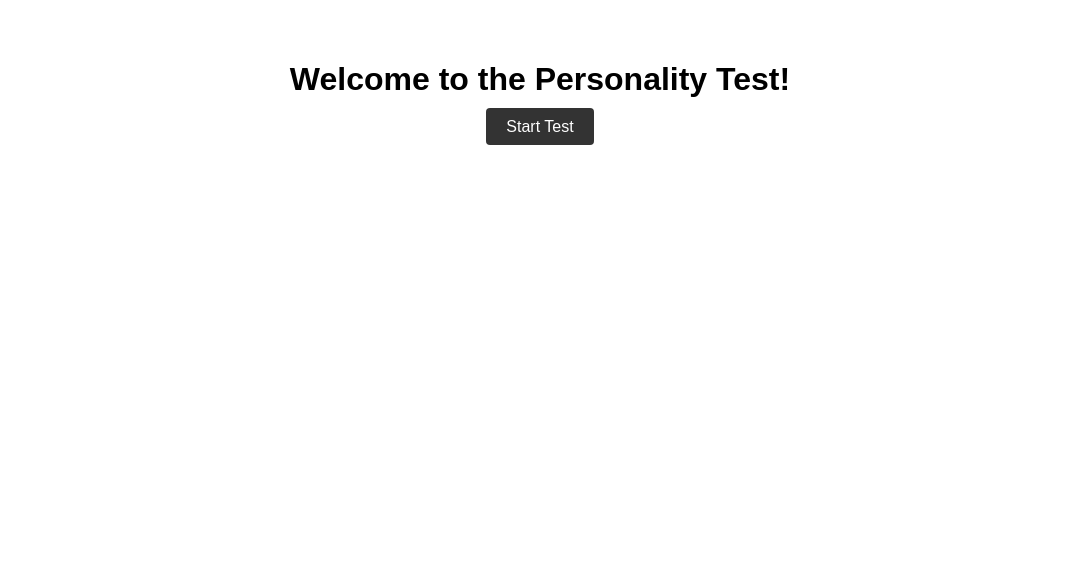
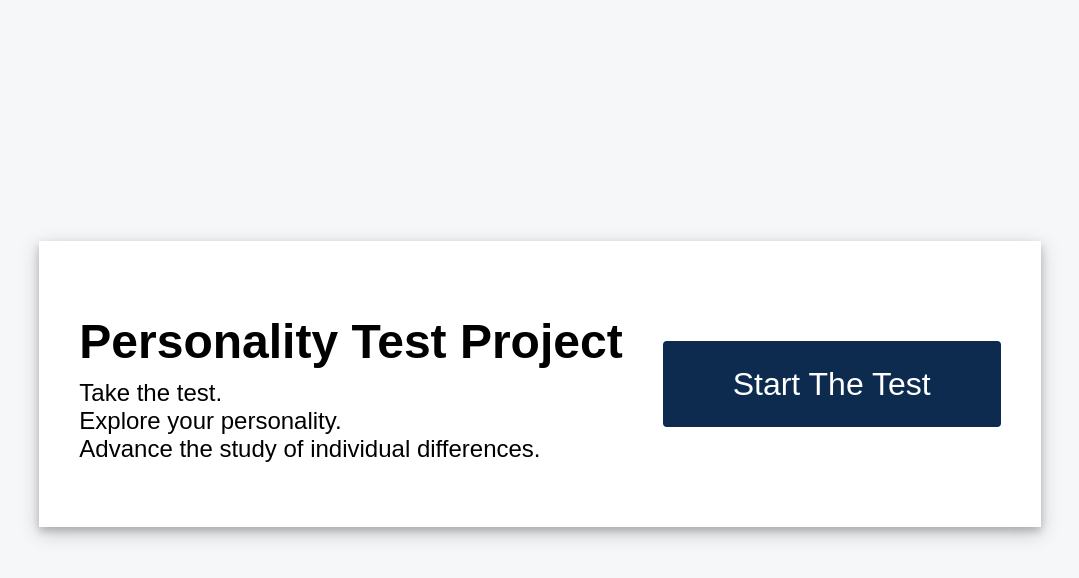
Before and after one commit to wajidafridi/personality-test, a React (Create React App) app: page / in a window 1280 px wide. Shown: the top 578 px of the page, without its empty margins (100-1179 px from the left). Built offline with nearby package versions, Linux system fonts and the light colour scheme.

Commit message:
landing page css updated

```diff
--- a/src/pages/Home/index.js
+++ b/src/pages/Home/index.js
@@ -4,11 +4,25 @@ import styles from "./index.module.scss";
 
 const HomeScreen = () => {
   return (
-    <div className={styles.homePage}>
-      <h1 className={styles.title}>Welcome to the Personality Test!</h1>
-      <Link to="/test" className="button">
-        Start Test
-      </Link>
+    <div className={`${styles.homePage}`}>
+      <div className="section flex">
+        <div className={`flex column ${styles.left}`}>
+          <h1 className={styles.title}>Personality Test Project</h1>
+          <p className={styles.description}>
+            Take the test.
+            <br />
+            Explore your personality.
+            <br />
+            Advance the study of individual differences.
+            <br />
+          </p>
+        </div>
+        <div className={`${styles.right}`}>
+          <Link to="/test" className={`button ${styles.button}`}>
+            Start The Test
+          </Link>
+        </div>
+      </div>
     </div>
   );
 };
--- a/src/pages/Home/index.module.scss
+++ b/src/pages/Home/index.module.scss
@@ -1,5 +1,22 @@
 .homePage {
-  .title {
-    margin-bottom: 20px;
+  margin: auto;
+  .left {
+    margin-right: 40px;
+    .title {
+      font-size: 48px;
+      margin-bottom: 10px;
+    }
+    .description {
+      margin-top: 0;
+      font-size: 24px;
+      text-align: left;
+    }
+  }
+  .right {
+    margin: auto;
+    .button {
+      font-size: 32px;
+      padding: 25px 70px;
+    }
   }
 }
--- a/src/styles/index.scss
+++ b/src/styles/index.scss
@@ -4,6 +4,7 @@
 
 body {
   margin: 0;
+  background: #f5f7f9;
   font-family: Arial, sans-serif;
   -moz-osx-font-smoothing: grayscale;
   -webkit-font-smoothing: antialiased;
@@ -22,12 +23,23 @@ body {
       padding: 10px 20px;
       border-radius: 4px;
       text-decoration: none;
-      background-color: #333;
+      background-color: #0c2b4f;
+      &:hover {
+        background-color: #4a5f78;
+      }
       &.disabled {
         cursor: not-allowed;
+        pointer-events: none;
         background-color: #aaa;
       }
     }
+  }
+
+  .section {
+    padding: 40px;
+    margin-bottom: 32px;
+    background: white;
+    box-shadow: 0 4px 8px 0 rgba(0, 0, 0, 0.2), 0 6px 20px 0 rgba(0, 0, 0, 0.19);
   }
 
   .flex {
```
